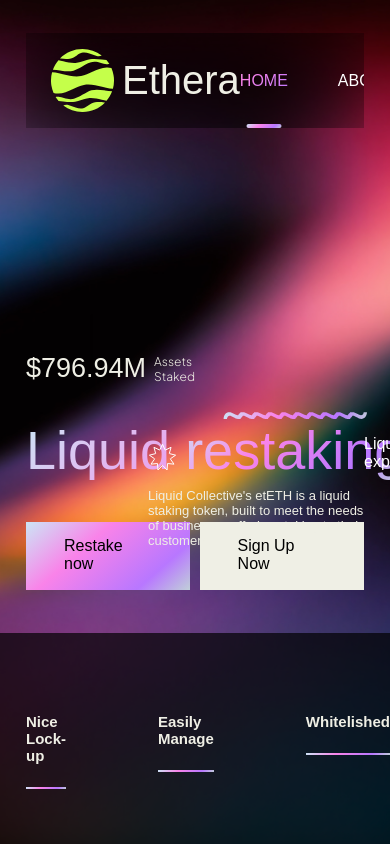
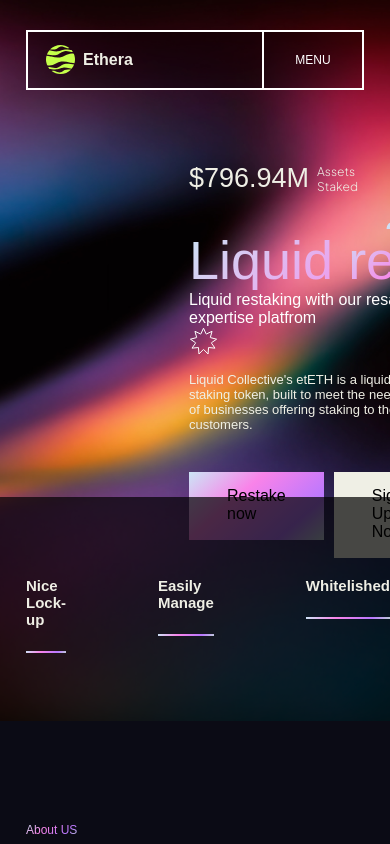
Before and after one commit to Mavlon4658/ethera, a React (Create React App) app: page / in a window 390 px wide. Shown: the top 844 px of the page. Built offline with nearby package versions, Linux system fonts and the light colour scheme; a web font is replaced by a local one.

Commit message:
header mobile is ready

```diff
--- a/src/assets/scss/style.scss
+++ b/src/assets/scss/style.scss
@@ -90,6 +90,10 @@ body {
     width: 100%;
     z-index: 3;
 
+    @include media (992) {
+        top: 30px;
+    }
+
     &__container {
         display: flex;
         align-items: center;
@@ -98,6 +102,12 @@ body {
         overflow: hidden;
         position: relative;
         z-index: 1;
+
+        @include media(992) {
+            padding: 0;
+            border: 1px solid #fff;
+            align-items: stretch;
+        }
 
         &::before {
             content: '';
@@ -109,6 +119,10 @@ body {
             height: 100%;
             background: black;
             filter: blur(50px);
+
+            @include media (992) {
+                // display: none;
+            }
         }
     }
 
@@ -121,8 +135,20 @@ body {
         line-height: -1px;
         letter-spacing: 4%;
 
+        @include media (992) {
+            width: 100%;
+            border: 1px solid #fff;
+            font-size: 16px;
+            font-weight: 600;
+            padding: 13px 18px 14px;
+        }
+
         img {
             width: 63px;
+
+            @include media(992) {
+                width: 29px;
+            }
         }
     }
 
@@ -130,6 +156,10 @@ body {
         display: flex;
         align-items: center;
         gap: 50px;
+
+        @include media (992) {
+            display: none;
+        }
 
         &_link {
             color: rgb(255, 255, 255);
@@ -160,6 +190,26 @@ body {
             }
         }
     }
+
+    .btn_light {
+        display: none;
+    }
+
+    .menu_btn {
+        display: flex;
+        align-items: center;
+        justify-content: center;
+        width: 100px;
+        flex-shrink: 0;
+        border: 1px solid #fff;
+        font-size: 12px;
+        color: #fff;
+        font-weight: 300;
+
+        @include media (-992) {
+            display: none;
+        }
+    }
 }
 // Header end
 
@@ -180,6 +230,10 @@ body {
 
     &__container {
         padding: 353px 0 267px;
+
+        @include media(992) {
+            padding: 163px;
+        }
     }
 
     &__subtitle {
@@ -218,6 +272,10 @@ body {
         position: relative;
         height: 1px;
 
+        @include media (992) {
+            height: auto;
+        }
+
         .description {
             &_top {
                 position: absolute;
@@ -227,6 +285,11 @@ body {
                 transform: translateY(-100%);
                 font-size: 16px;
                 color: #fff;
+
+                @include media(992) {
+                    position: static;
+                    transform: translate(0);
+                }
             }
 
             &_bottom {
@@ -236,6 +299,10 @@ body {
                 width: 216px;
                 font-size: 13px;
                 font-weight: 300;
+
+                @include media(992) {
+                    position: static;
+                }
 
                 img {
                     margin-bottom: 13px;
--- a/src/components/Header.jsx
+++ b/src/components/Header.jsx
@@ -26,6 +26,8 @@ export default function Header () {
                 </ul>
 
                 <Link to='/' className="btn_light">Restake now</Link>
+
+                <button className="menu_btn">MENU</button>
             </div>
         </header>
     )
```
